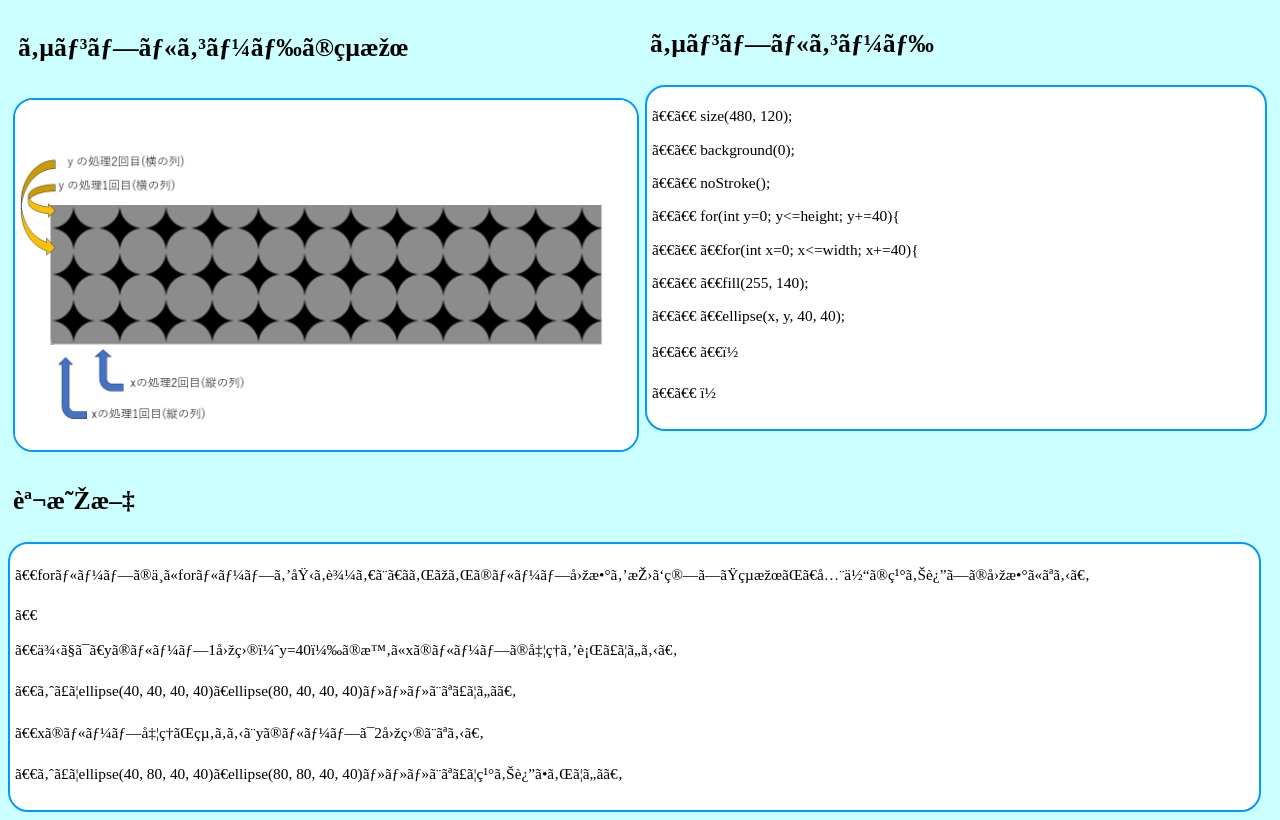
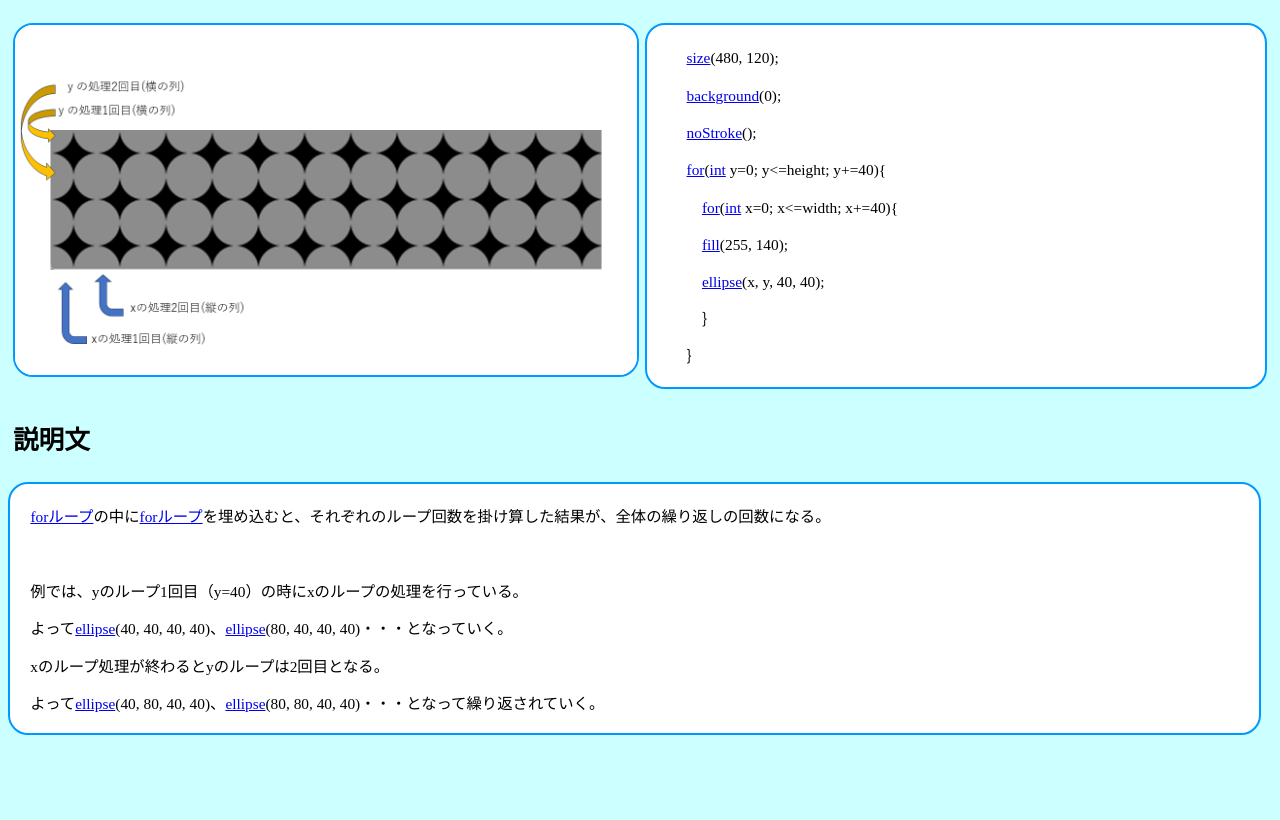
Before and after one commit to o-saringu/4-6, a plain HTML site: page index.html in a window 1280 px wide. Shown: the part 311-1131 px from the top of the page. After the commit the page ends 1054 px from the top, so only its background shows below. Drawn offline with Linux system fonts and the light colour scheme.

Commit message:
Update index.html

```diff
--- a/index.html
+++ b/index.html
@@ -1,7 +1,14 @@
 <!DOCTYPE html>
+<html lang="jp">
+
 <head>
-<meta charset="UTF=8">
-<link rel="stylesheet" href="style.css">
+  <meta charset="UTF-8">
+  <link rel="stylesheet" href="style.css">
+  <meta name="viewport" content="width=device-width, initial-scale=1.0">
+
+<link rel="preconnect" href="https://fonts.googleapis.com">
+<link rel="preconnect" href="https://fonts.gstatic.com" crossorigin>
+<link href="https://fonts.googleapis.com/css2?family=Bangers&family=M+PLUS+1p:wght@500&family=Oswald&display=swap" rel="stylesheet">
 </head>
 
 <body>
@@ -22,13 +29,13 @@
 	<div class="yoko1">
 	<div class="komidasi2"><p>サンプルコード</div>
 <div class="code">
-	<p>　　	size(480, 120);
-	<p>　　	background(0);
-	<p>　　	noStroke();
-	<p>　　	for(int y=0; y<=height; y+=40){
-	<p>　　	　for(int x=0; x<=width; x+=40){
-	<p>　　	　fill(255, 140);
-	<p>　　	　ellipse(x, y, 40, 40);
+	<p>　　	<a href="https://o-saringu.github.io/size/"target="_blank" rel="noopener noreferrer" >size</a>(480, 120);
+	<p>　　	<a href="https://o-saringu.github.io/background/"target="_blank" rel="noopener noreferrer" >background</a>(0);
+	<p>　　	<a href="https://o-saringu.github.io/stroke/"target="_blank" rel="noopener noreferrer" >noStroke</a>();
+	<p>　　	<a href="https://o-saringu.github.io/4-5/"target="_blank" rel="noopener noreferrer" >for</a>(<a href="https://o-saringu.github.io/de-ta/"target="_blank" rel="noopener noreferrer" >int</a> y=0; y<=height; y+=40){
+	<p>　　	　<a href="https://o-saringu.github.io/4-5/"target="_blank" rel="noopener noreferrer" >for</a>(<a href="https://o-saringu.github.io/de-ta/"target="_blank" rel="noopener noreferrer" >int</a> x=0; x<=width; x+=40){
+	<p>　　	　<a href="https://o-saringu.github.io/fill/"target="_blank" rel="noopener noreferrer" >fill</a>(255, 140);
+	<p>　　	　<a href="https://o-saringu.github.io/ellipse/"target="_blank" rel="noopener noreferrer" >ellipse</a>(x, y, 40, 40);
 	<p>　　	　｝
 	<p>　　	｝
 	</div>
@@ -37,11 +44,11 @@
 
 <div class="komidasi3"><p>説明文</div>
 <div class="ep">
-	<p>　forループの中にforループを埋め込むと、それぞれのループ回数を掛け算した結果が、全体の繰り返しの回数になる。
+	<p>　<a href="https://o-saringu.github.io/4-5/"target="_blank" rel="noopener noreferrer" >forループ</a>の中に<a href="https://o-saringu.github.io/4-5/"target="_blank" rel="noopener noreferrer" >forループ</a>を埋め込むと、それぞれのループ回数を掛け算した結果が、全体の繰り返しの回数になる。
 	<p>
 	<p>　例では、yのループ1回目（y=40）の時にxのループの処理を行っている。
-	<p>　よってellipse(40, 40, 40, 40)、ellipse(80, 40, 40, 40)・・・となっていく。
+	<p>　よって<a href="https://o-saringu.github.io/ellipse/"target="_blank" rel="noopener noreferrer" >ellipse</a>(40, 40, 40, 40)、<a href="https://o-saringu.github.io/ellipse/"target="_blank" rel="noopener noreferrer" >ellipse</a>(80, 40, 40, 40)・・・となっていく。
 	<p>　xのループ処理が終わるとyのループは2回目となる。
-	<p>　よってellipse(40, 80, 40, 40)、ellipse(80, 80, 40, 40)・・・となって繰り返されていく。
+	<p>　よって<a href="https://o-saringu.github.io/ellipse/"target="_blank" rel="noopener noreferrer" >ellipse</a>(40, 80, 40, 40)、<a href="https://o-saringu.github.io/ellipse/"target="_blank" rel="noopener noreferrer" >ellipse</a>(80, 80, 40, 40)・・・となって繰り返されていく。
 </div>
 </body>
```
